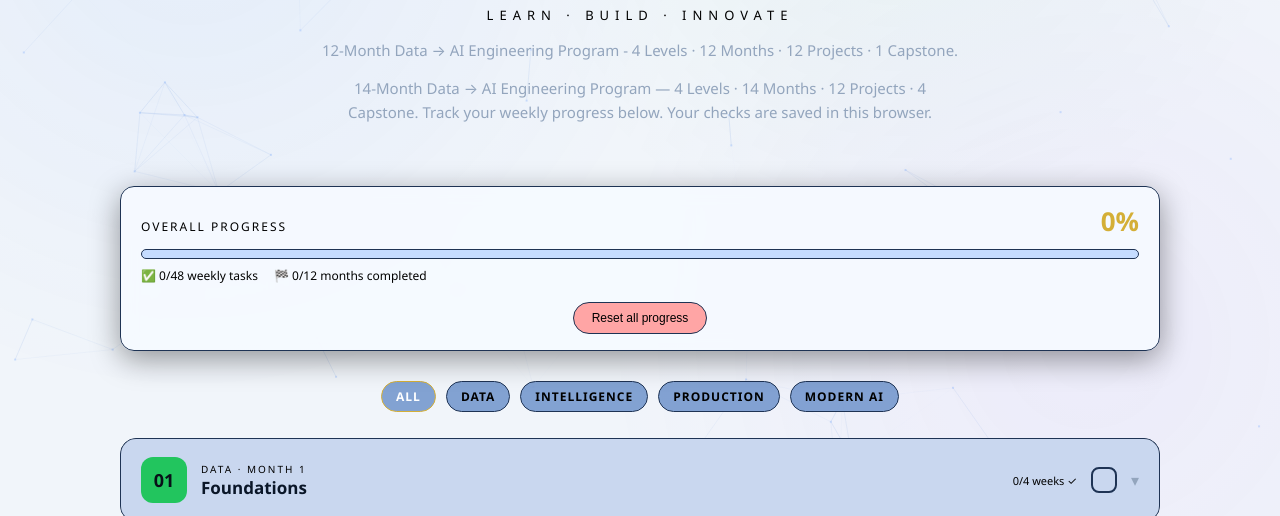
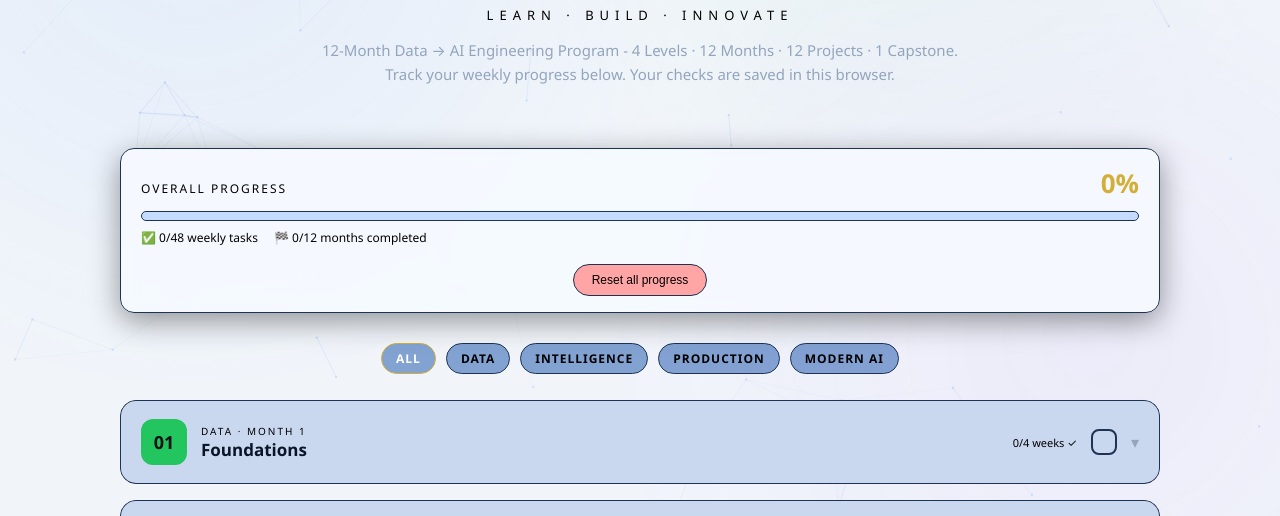
Before and after one commit to laxmipriyasutar/Adarsha-Tech-Club, a plain HTML site: page index.html in a window 1280 px wide. Shown: the part 257-773 px from the top of the page. Drawn offline with Linux system fonts and the light colour scheme.

Commit message:
Update program duration from 14 months to 12 months

```diff
--- a/index.html
+++ b/index.html
@@ -5,7 +5,6 @@
 <meta name="viewport" content="width=device-width, initial-scale=1.0">
 <title>Adarsha Tech Club</title>
 <link rel="icon" href="ATC_Logo_1.png">
-<title>ATC — 14-Month Data → AI Engineering Tracker</title>
 <style>
 :root{
   --navy:#0a1628; --navy2:#0f2038; --gold:#d4af37; --gold2:#f0d98c;
@@ -102,7 +101,6 @@ button.reset:hover{border-color:#ef4444;color:#ef4444}
     <h1>ADARSHA TECH CLUB</h1>
     <div class="tag">Learn · Build · Innovate</div>
     <p class="sub">12-Month Data → AI Engineering Program - 4 Levels · 12 Months · 12 Projects · 1 Capstone.
-    <p class="sub">14-Month Data → AI Engineering Program — 4 Levels · 14 Months · 12 Projects · 4 Capstone.
     Track your weekly progress below. Your checks are saved in this browser.</p>
   </header>
 
```
